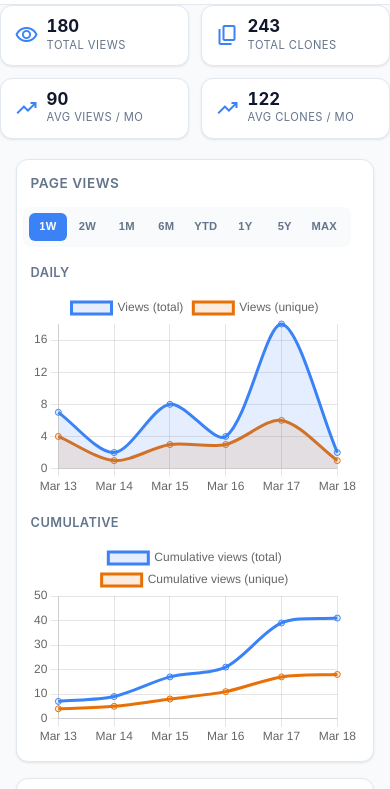
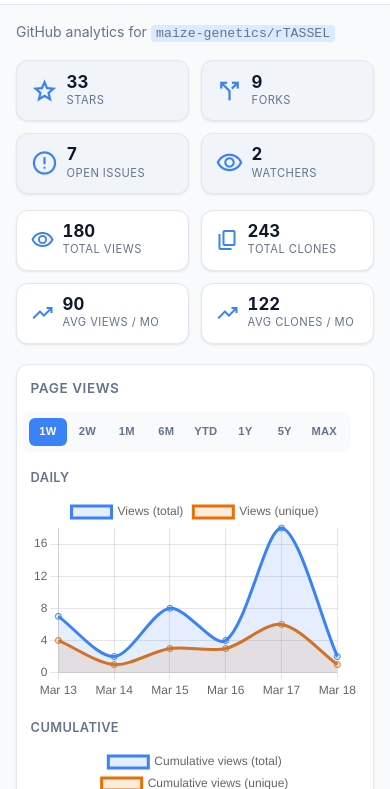
Before and after one commit to btmonier/rtassel_insights, a website built with Vite: page dashboard/index.html in a window 390 px wide. Shown: the part 44-833 px from the top of the page. Built offline with nearby package versions, Linux system fonts and the light colour scheme.

Commit message:
Move subtitle section to summary card section
Overflow issue was discovered on mobile view since it was colliding with
the theme switcher.

```diff
--- a/dashboard/index.html
+++ b/dashboard/index.html
@@ -11,10 +11,13 @@
   </head>
   <body>
     <div class="site-header">
-      <div class="header-top-bar" id="header-top-bar"></div>
       <header id="dashboard-header"></header>
     </div>
-    <div id="summary-stats" class="summary-row"></div>
+    <div class="stats-section">
+      <p class="subtitle">GitHub analytics for <code>maize-genetics/rTASSEL</code></p>
+      <div id="kpi-stats" class="kpi-row"></div>
+      <div id="summary-stats" class="summary-row"></div>
+    </div>
     <main class="dashboard-grid">
       <section class="card card-wide" id="views-section">
         <div class="card-header">
```
